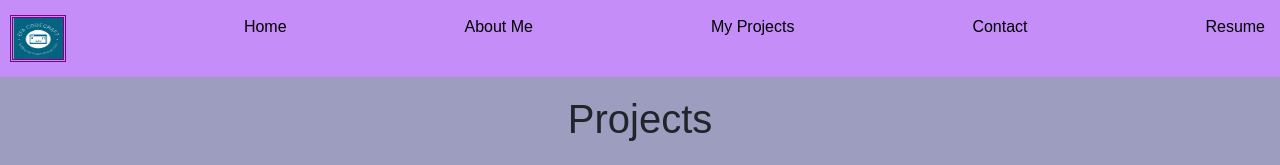
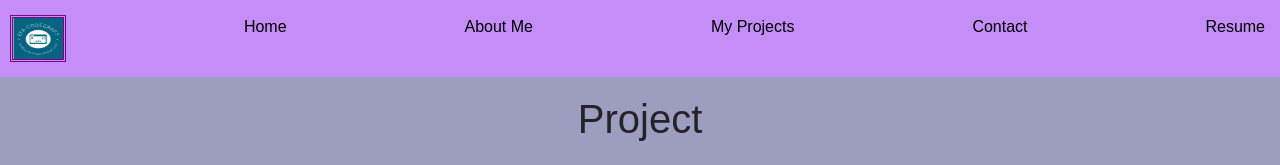
Before and after one commit to efahigi/efahigi.github.io, a React (Create React App) app: page /project in a window 1280 px wide. Shown: the top 165 px of the page. Built offline with nearby package versions, Linux system fonts and the light colour scheme.

Commit message:
final commit

```diff
--- a/src/pages/Project.jsx
+++ b/src/pages/Project.jsx
@@ -16,7 +16,7 @@ function Project() {
   };
   return (
     <div className="projectPage">
-      <h1 className="title">Projects</h1>
+      <h1 className="title">Project</h1>
       <div className="projects-grid">
         <ProjectCard
           image={jobApp}
```
